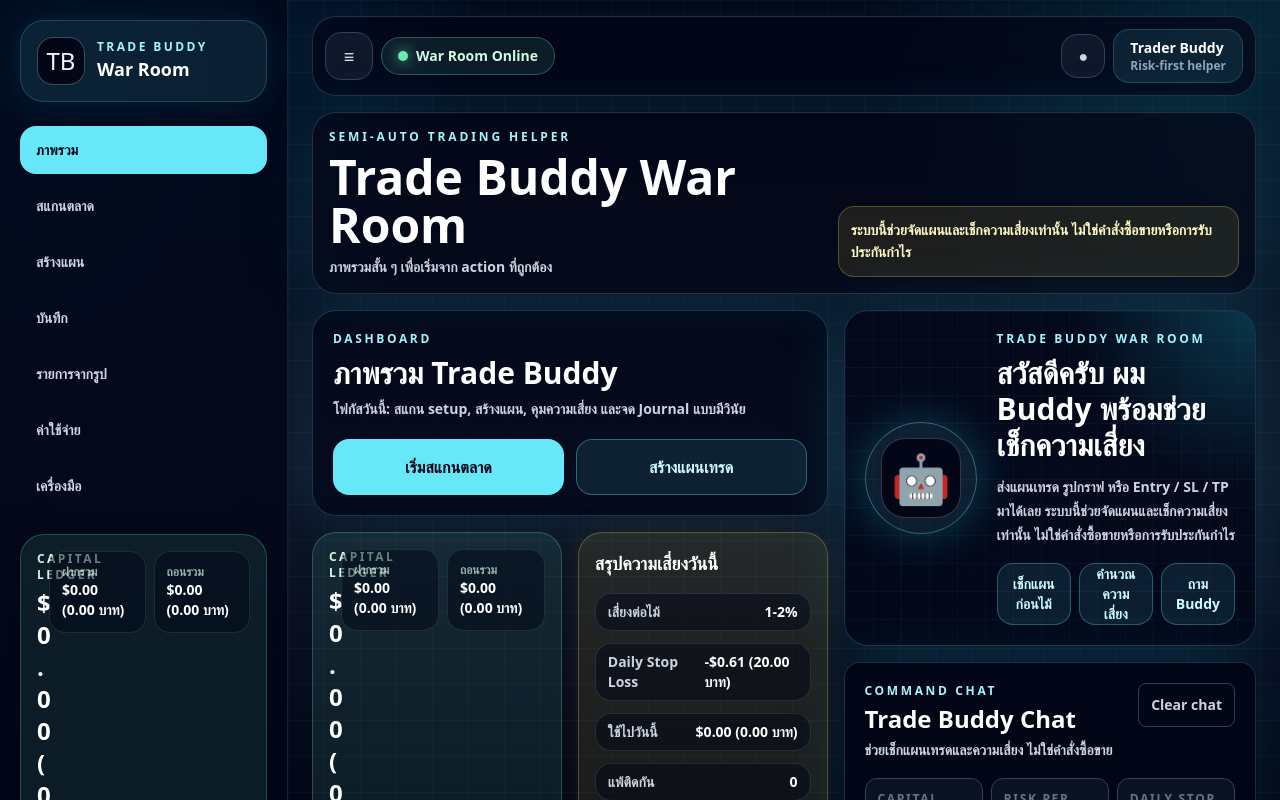
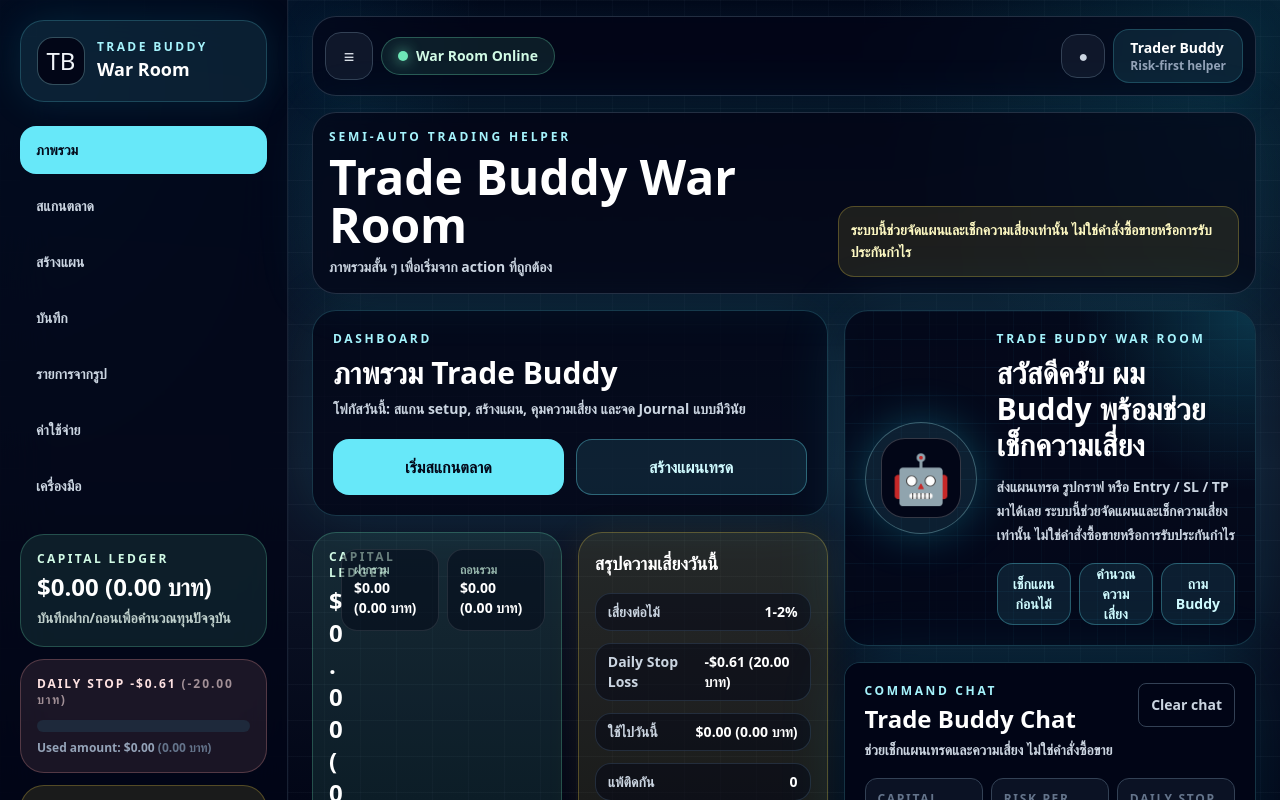
Before and after one commit to Fusemxd/buddy-trade, a Next.js app: page / in a window 1280 px wide. Shown: the top 800 px of the page. Built offline with nearby package versions, Linux system fonts and the light colour scheme.

Commit message:
Simplify compact capital ledger

```diff
--- a/src/components/CapitalLedger.tsx
+++ b/src/components/CapitalLedger.tsx
@@ -38,10 +38,12 @@ export default function CapitalLedger({ compact = false }: { compact?: boolean }
           <h3 className="mt-1 break-words text-2xl font-black text-white">{formatUsdWithThb(summary.balanceUsd)}</h3>
           <p className="mt-1 text-sm font-semibold leading-relaxed text-emerald-50/80">บันทึกฝาก/ถอนเพื่อคำนวณทุนปัจจุบัน</p>
         </div>
-        <div className="grid grid-cols-2 gap-2 text-sm">
-          <Mini label="ฝากรวม" value={formatUsdWithThb(summary.depositsUsd)} />
-          <Mini label="ถอนรวม" value={formatUsdWithThb(summary.withdrawalsUsd)} />
-        </div>
+        {!compact ? (
+          <div className="grid grid-cols-2 gap-2 text-sm">
+            <Mini label="ฝากรวม" value={formatUsdWithThb(summary.depositsUsd)} />
+            <Mini label="ถอนรวม" value={formatUsdWithThb(summary.withdrawalsUsd)} />
+          </div>
+        ) : null}
       </div>
 
       {!compact ? (
```
